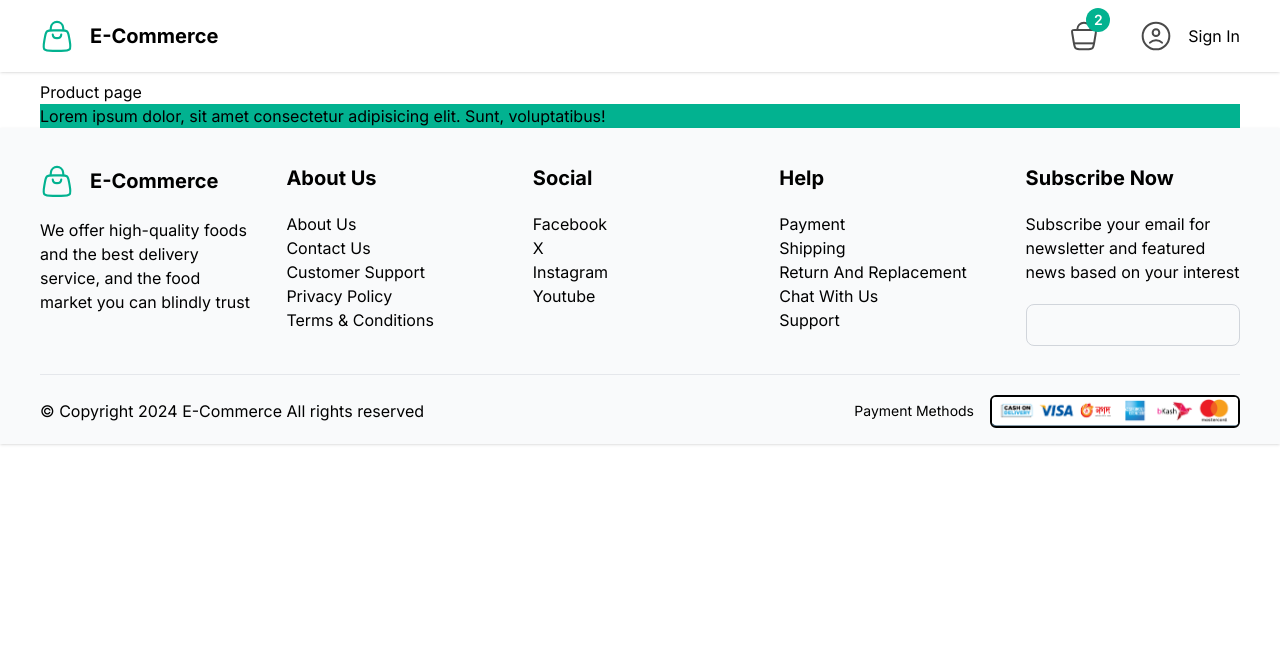
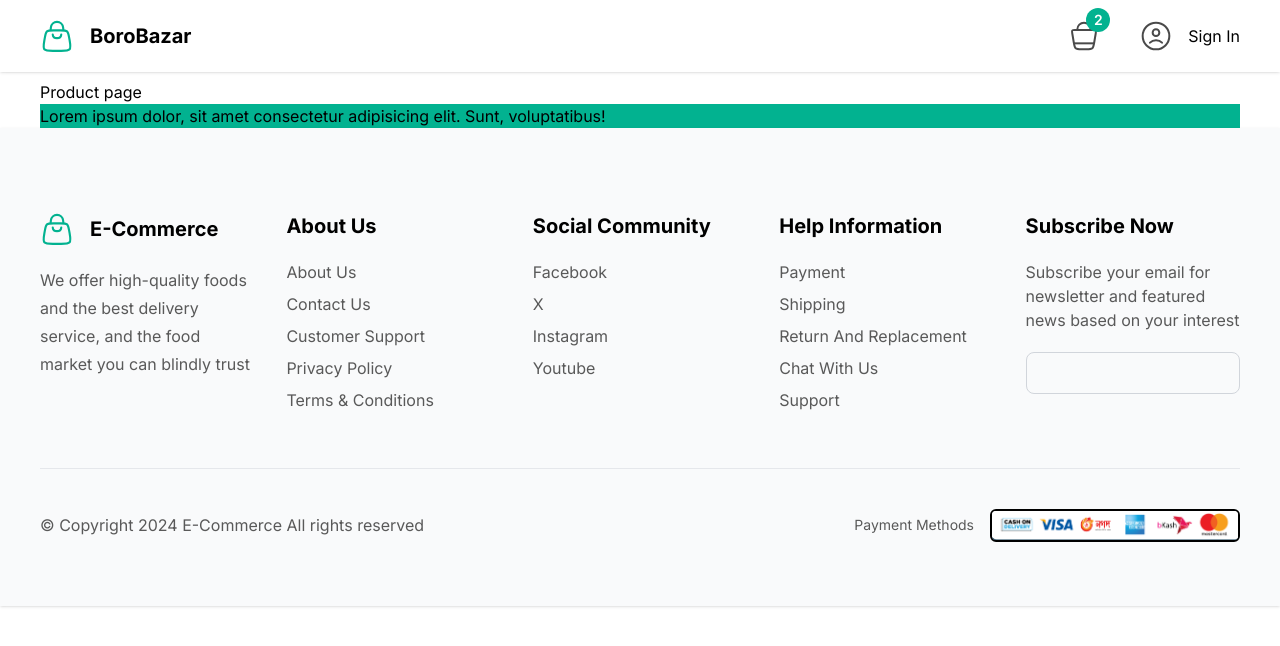
Before and after one commit to shohan-ch/e-commerce-nextJs, a Next.js app: page /products in a window 1280 px wide. Shown: the top 646 px of the page. Built offline with nearby package versions, Linux system fonts and the light colour scheme.

Commit message:
fix: page layout design

```diff
--- a/src/app/page.tsx
+++ b/src/app/page.tsx
@@ -19,7 +19,9 @@ export default function Home() {
       </div>
 
       <BaseItemsSlider title="Popular product of our store" data={data} />
-      <BannerDiscount />
+      <div style={{ paddingBottom: "400px" }}>
+        <BannerDiscount />
+      </div>
       <BaseItemsSlider title="Your viewed products of last time" data={data} />
 
       {/* <HomeSlider /> */}
--- a/src/components/Layouts/Footer.tsx
+++ b/src/components/Layouts/Footer.tsx
@@ -10,24 +10,24 @@ type Props = {};
 
 const Footer = (props: Props) => {
   return (
-    <div className="px-10 py-4 bg-gray-50 shadow">
-      <div className="grid xl:grid-cols-5 sm:grid-cols-2 md:grid-cols-3 gap-8 my-5 border-b pb-3">
+    <div className="px-10 py-16 bg-gray-50 shadow text-[#595959]">
+      <div className="grid xl:grid-cols-5 sm:grid-cols-2 md:grid-cols-3 gap-8 mt-5 mb-10 border-b pb-14">
         <div className="space-y-5 ">
           <div className="logo flex items-center gap-x-4">
             <span>
               <IconSvg name="logo" />
             </span>
-            <h3 className="font-bold text-xl">E-Commerce</h3>
+            <h3 className="font-bold text-xl text-black">E-Commerce</h3>
           </div>
-          <p>
+          <p className="leading-7">
             We offer high-quality foods and the best delivery service, and the
             food market you can blindly trust
           </p>
         </div>
 
         <div className="space-y-5">
-          <h2 className="font-bold text-xl">About Us</h2>
-          <ul>
+          <h2 className="font-bold text-xl text-black">About Us</h2>
+          <ul className="space-y-2">
             <li>About Us</li>
             <li>Contact Us</li>
             <li>Customer Support</li>
@@ -36,8 +36,8 @@ const Footer = (props: Props) => {
           </ul>
         </div>
         <div className="space-y-5">
-          <h2 className="font-bold text-xl">Social</h2>
-          <ul>
+          <h2 className="font-bold text-xl text-black">Social Community</h2>
+          <ul className="space-y-2">
             <li>Facebook</li>
             <li>X</li>
             <li>Instagram</li>
@@ -45,8 +45,8 @@ const Footer = (props: Props) => {
           </ul>
         </div>
         <div className="space-y-5">
-          <h2 className="font-bold text-xl">Help</h2>
-          <ul>
+          <h2 className="font-bold text-xl text-black">Help Information</h2>
+          <ul className="space-y-2">
             <li>Payment</li>
             <li>Shipping</li>
             <li>Return And Replacement</li>
@@ -55,7 +55,7 @@ const Footer = (props: Props) => {
           </ul>
         </div>
         <div className="space-y-5">
-          <h2 className="font-bold text-xl">Subscribe Now</h2>
+          <h2 className="font-bold text-xl text-black">Subscribe Now</h2>
           <p>
             Subscribe your email for newsletter and featured news based on your
             interest
--- a/src/components/Layouts/TopNav.tsx
+++ b/src/components/Layouts/TopNav.tsx
@@ -11,7 +11,7 @@ const TopNav = (props: Props) => {
           <span>
             <IconSvg name="logo" />
           </span>
-          <h3 className="font-bold text-xl">E-Commerce</h3>
+          <h3 className="font-bold text-xl">BoroBazar</h3>
         </div>
         <div className="flex gap-x-10">
           <div className="relative">
```
Also changed, not shown: src/components/Home/BannerDiscount.tsx (+14 -1 lines).
